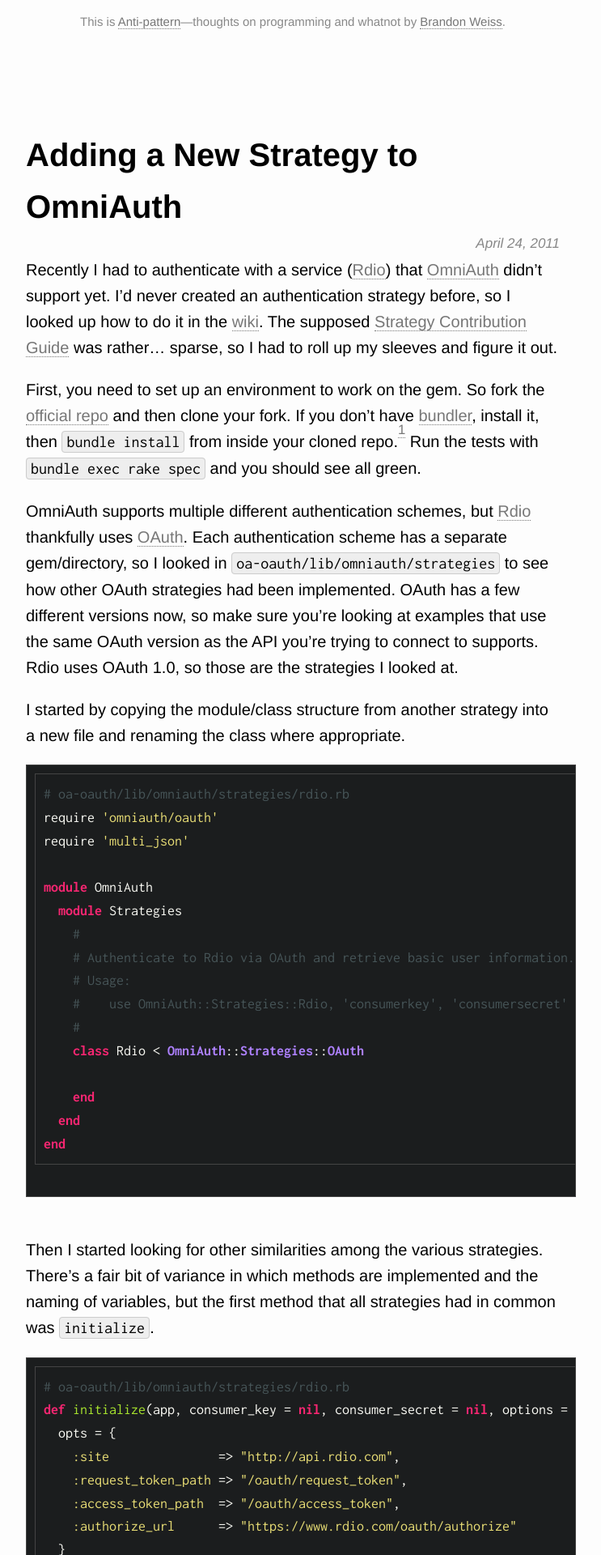
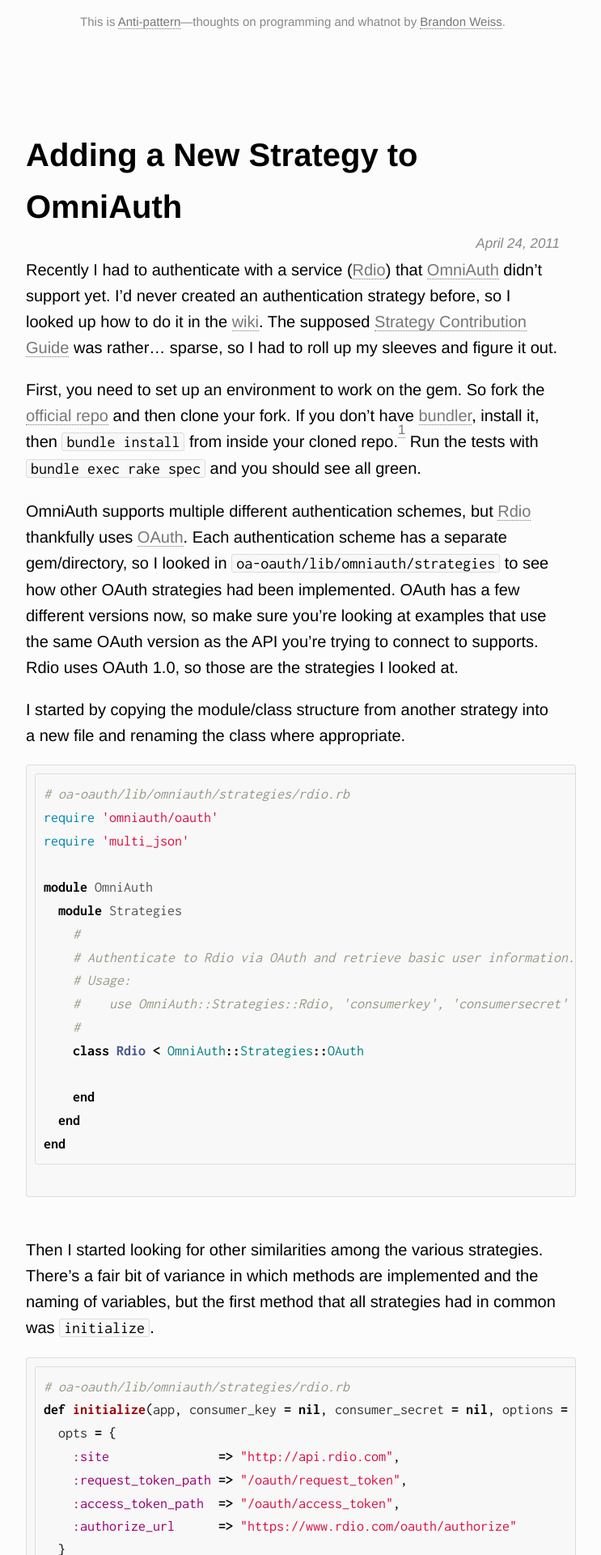
Before and after one commit to brandonweiss/anti-pattern, a Jekyll site: the page built from _posts/2011-04-24-adding-a-strategy-to-omniauth.md, in a window 1280 px wide. Shown: the top 1920 px of the page at 81% size, without its empty margins (278-1021 px from the left). Built offline with Jekyll 4.4.1, drawn with Linux system fonts in a browser that asks for light colours; Markdown is read by kramdown in place of the engine named in the settings; comment, search, counter and statistics services are not loaded.

Commit message:
Switching syntax highlighting to GitHub's style

```diff
--- a/_layouts/default.html
+++ b/_layouts/default.html
@@ -7,7 +7,7 @@
 
   <link rel="stylesheet" href="/stylesheets/normalize.css" />
   <link rel="stylesheet" href="/stylesheets/master.css" />
-  <link rel="stylesheet" href="/stylesheets/molokai.css" />
+  <link rel="stylesheet" href="/stylesheets/github.css" />
   <link rel="stylesheet" href="http://fonts.googleapis.com/css?family=Inconsolata:400,700" />
 
   <link rel="alternate" type="application/atom+xml", title="Anti-pattern", href="/feed">
--- /dev/null
+++ b/stylesheets/github.css
@@ -0,0 +1,63 @@
+.hll { background-color: #f8f8f8; border: 1px solid #ccc; padding: 6px 10px; border-radius: 3px; }
+.c { color: #999988; font-style: italic; }
+.err { color: #a61717; background-color: #e3d2d2; }
+.k { font-weight: bold; }
+.o { font-weight: bold; }
+.cm { color: #999988; font-style: italic; }
+.cp { color: #999999; font-weight: bold; }
+.c1 { color: #999988; font-style: italic; }
+.cs { color: #999999; font-weight: bold; font-style: italic; }
+.gd { color: #000000; background-color: #ffdddd; }
+.gd .x { color: #000000; background-color: #ffaaaa; }
+.ge { font-style: italic; }
+.gr { color: #aa0000; }
+.gh { color: #999999; }
+.gi { color: #000000; background-color: #ddffdd; }
+.gi .x { color: #000000; background-color: #aaffaa; }
+.go { color: #888888; }
+.gp { color: #555555; }
+.gs { font-weight: bold; }
+.gu { color: #800080; font-weight: bold; }
+.gt { color: #aa0000; }
+.kc { font-weight: bold; }
+.kd { font-weight: bold; }
+.kn { font-weight: bold; }
+.kp { font-weight: bold; }
+.kr { font-weight: bold; }
+.kt { color: #445588; font-weight: bold; }
+.m { color: #009999; }
+.s { color: #dd1144; }
+.n { color: #333333; }
+.na { color: teal; }
+.nb { color: #0086b3; }
+.nc { color: #445588; font-weight: bold; }
+.no { color: teal; }
+.ni { color: purple; }
+.ne { color: #990000; font-weight: bold; }
+.nf { color: #990000; font-weight: bold; }
+.nn { color: #555555; }
+.nt { color: navy; }
+.nv { color: teal; }
+.ow { font-weight: bold; }
+.w { color: #bbbbbb; }
+.mf { color: #009999; }
+.mh { color: #009999; }
+.mi { color: #009999; }
+.mo { color: #009999; }
+.sb { color: #dd1144; }
+.sc { color: #dd1144; }
+.sd { color: #dd1144; }
+.s2 { color: #dd1144; }
+.se { color: #dd1144; }
+.sh { color: #dd1144; }
+.si { color: #dd1144; }
+.sx { color: #dd1144; }
+.sr { color: #009926; }
+.s1 { color: #dd1144; }
+.ss { color: #990073; }
+.bp { color: #999999; }
+.vc { color: teal; }
+.vg { color: teal; }
+.vi { color: teal; }
+.il { color: #009999; }
+.gc { color: #999; background-color: #EAF2F5; }
--- a/stylesheets/master.css
+++ b/stylesheets/master.css
@@ -1,8 +1,8 @@
 body {
-  font-family: Helvetica, sans-serif;
-  font-size:   20px;
-  line-height: 1.6;
-  background-color: #fdfdfd;
+  font-family:      Helvetica, sans-serif;
+  font-size:        20px;
+  line-height:      1.6;
+  background-color: hsl(0, 0%, 99%);
 }
 
 a {
@@ -99,22 +99,24 @@
 footer p { margin: 0px; }
 
 p code {
-  padding:          2px 5px;
-  background-color: #EEEEEE;
-  border:           1px solid #CCCCCC;
-  border-radius:    4px;
+  padding:          0px 5px;
+  border:           1px solid #dddddd;
+  background-color: #f8f8f8;
+  border-radius:    3px;
 }
 
 a code { color: #000000; }
 
 .highlight {
-  margin-bottom: 20px;
-  padding:       10px;
-  border:        1px solid #444444;
-  min-width:     658px;
-  display:       inline-block;
-  font-size:     18px;
-  overflow:      hidden;
+  margin-bottom:    20px;
+  padding:          10px;
+  border:           1px solid #dddddd;
+  border-radius:    3px;
+  background-color: #f8f8f8;
+  min-width:        658px;
+  display:          inline-block;
+  font-size:        18px;
+  overflow:         hidden;
 }
 
 /*
--- a/stylesheets/molokai.css
+++ /dev/null
@@ -1,70 +0,0 @@
-.highlight .hll { background-color: #ffffcc }
-.highlight  { background: #1B1D1E; color: #F8F8F2; background-color: #1B1D1E }
-.highlight .c { color: #465457; background-color: #1B1D1E } /* Comment */
-.highlight .err { color: #F8F8F2; background-color: #1B1D1E } /* Error */
-.highlight .g { color: #F8F8F2; background-color: #1B1D1E } /* Generic */
-.highlight .k { color: #F92672; font-weight: bold; background-color: #1B1D1E } /* Keyword */
-.highlight .l { color: #F8F8F2; background-color: #1B1D1E } /* Literal */
-.highlight .n { color: #F8F8F2; background-color: #1B1D1E } /* Name */
-.highlight .o { color: #F8F8F2; background-color: #1B1D1E } /* Operator */
-.highlight .x { color: #F8F8F2; background-color: #1B1D1E } /* Other */
-.highlight .p { color: #F8F8F2; background-color: #1B1D1E } /* Punctuation */
-.highlight .cm { color: #465457; background-color: #1B1D1E } /* Comment.Multiline */
-.highlight .cp { color: #A6E22E; background-color: #1B1D1E } /* Comment.Preproc */
-.highlight .c1 { color: #465457; background-color: #1B1D1E } /* Comment.Single */
-.highlight .cs { color: #465457; background-color: #1B1D1E } /* Comment.Special */
-.highlight .gd { color: #960050; background-color: #1E0010 } /* Generic.Deleted */
-.highlight .ge { color: #808080; text-decoration: underline; background-color: #1B1D1E } /* Generic.Emph */
-.highlight .gr { color: #960050; background-color: #1E0010 } /* Generic.Error */
-.highlight .gh { color: #ef5939; background-color: #1B1D1E } /* Generic.Heading */
-.highlight .gi { color: #F8F8F2; background-color: #13354A } /* Generic.Inserted */
-.highlight .go { color: #BCBCBC; background-color: #232526 } /* Generic.Output */
-.highlight .gp { color: #F8F8F2; background-color: #1B1D1E } /* Generic.Prompt */
-.highlight .gs { color: #F8F8F2; background-color: #1B1D1E } /* Generic.Strong */
-.highlight .gu { color: #ef5939; background-color: #1B1D1E } /* Generic.Subheading */
-.highlight .gt { color: #F92672; font-weight: bold; background-color: #232526 } /* Generic.Traceback */
-.highlight .kc { color: #F92672; font-weight: bold; background-color: #1B1D1E } /* Keyword.Constant */
-.highlight .kd { color: #F92672; font-weight: bold; background-color: #1B1D1E } /* Keyword.Declaration */
-.highlight .kn { color: #F92672; font-weight: bold; background-color: #1B1D1E } /* Keyword.Namespace */
-.highlight .kp { color: #F92672; font-weight: bold; background-color: #1B1D1E } /* Keyword.Pseudo */
-.highlight .kr { color: #F92672; font-weight: bold; background-color: #1B1D1E } /* Keyword.Reserved */
-.highlight .kt { color: #66D9EF; background-color: #1B1D1E } /* Keyword.Type */
-.highlight .ld { color: #F8F8F2; background-color: #1B1D1E } /* Literal.Date */
-.highlight .m { color: #AE81FF; background-color: #1B1D1E } /* Literal.Number */
-.highlight .s { color: #E6DB74; background-color: #1B1D1E } /* Literal.String */
-.highlight .na { color: #A6E22E; background-color: #1B1D1E } /* Name.Attribute */
-.highlight .nb { color: #F8F8F2; background-color: #1B1D1E } /* Name.Builtin */
-.highlight .nc { color: #F8F8F2; background-color: #1B1D1E } /* Name.Class */
-.highlight .no { color: #AE81FF; font-weight: bold; background-color: #1B1D1E } /* Name.Constant */
-.highlight .nd { color: #F8F8F2; background-color: #1B1D1E } /* Name.Decorator */
-.highlight .ni { color: #66D9EF; font-style: italic; background-color: #1B1D1E } /* Name.Entity */
-.highlight .ne { color: #A6E22E; font-weight: bold; background-color: #1B1D1E } /* Name.Exception */
-.highlight .nf { color: #A6E22E; background-color: #1B1D1E } /* Name.Function */
-.highlight .nl { color: #E6DB74; background-color: #1B1D1E } /* Name.Label */
-.highlight .nn { color: #F8F8F2; background-color: #1B1D1E } /* Name.Namespace */
-.highlight .nx { color: #F8F8F2; background-color: #1B1D1E } /* Name.Other */
-.highlight .py { color: #F8F8F2; background-color: #1B1D1E } /* Name.Property */
-.highlight .nt { color: #F92672; font-weight: bold; background-color: #1B1D1E } /* Name.Tag */
-.highlight .nv { color: #FD971F; background-color: #1B1D1E } /* Name.Variable */
-.highlight .ow { color: #F92672; background-color: #1B1D1E } /* Operator.Word */
-.highlight .w { color: #F8F8F2; background-color: #1B1D1E } /* Text.Whitespace */
-.highlight .mf { color: #AE81FF; background-color: #1B1D1E } /* Literal.Number.Float */
-.highlight .mh { color: #AE81FF; background-color: #1B1D1E } /* Literal.Number.Hex */
-.highlight .mi { color: #AE81FF; background-color: #1B1D1E } /* Literal.Number.Integer */
-.highlight .mo { color: #AE81FF; background-color: #1B1D1E } /* Literal.Number.Oct */
-.highlight .sb { color: #E6DB74; background-color: #1B1D1E } /* Literal.String.Backtick */
-.highlight .sc { color: #E6DB74; background-color: #1B1D1E } /* Literal.String.Char */
-.highlight .sd { color: #E6DB74; background-color: #1B1D1E } /* Literal.String.Doc */
-.highlight .s2 { color: #E6DB74; background-color: #1B1D1E } /* Literal.String.Double */
-.highlight .se { color: #E6DB74; background-color: #1B1D1E } /* Literal.String.Escape */
-.highlight .sh { color: #E6DB74; background-color: #1B1D1E } /* Literal.String.Heredoc */
-.highlight .si { color: #E6DB74; background-color: #1B1D1E } /* Literal.String.Interpol */
-.highlight .sx { color: #E6DB74; background-color: #1B1D1E } /* Literal.String.Other */
-.highlight .sr { color: #E6DB74; background-color: #1B1D1E } /* Literal.String.Regex */
-.highlight .s1 { color: #E6DB74; background-color: #1B1D1E } /* Literal.String.Single */
-.highlight .ss { color: #E6DB74; background-color: #1B1D1E } /* Literal.String.Symbol */
-.highlight .bp { color: #F8F8F2; background-color: #1B1D1E } /* Name.Builtin.Pseudo */
-.highlight .vc { color: #FD971F; background-color: #1B1D1E } /* Name.Variable.Class */
-.highlight .vg { color: #FD971F; background-color: #1B1D1E } /* Name.Variable.Global */
-.highlight .vi { color: #FD971F; background-color: #1B1D1E } /* Name.Variable.Instance */
-.highlight .il { color: #AE81FF; background-color: #1B1D1E } /* Literal.Number.Integer.Long */
```
